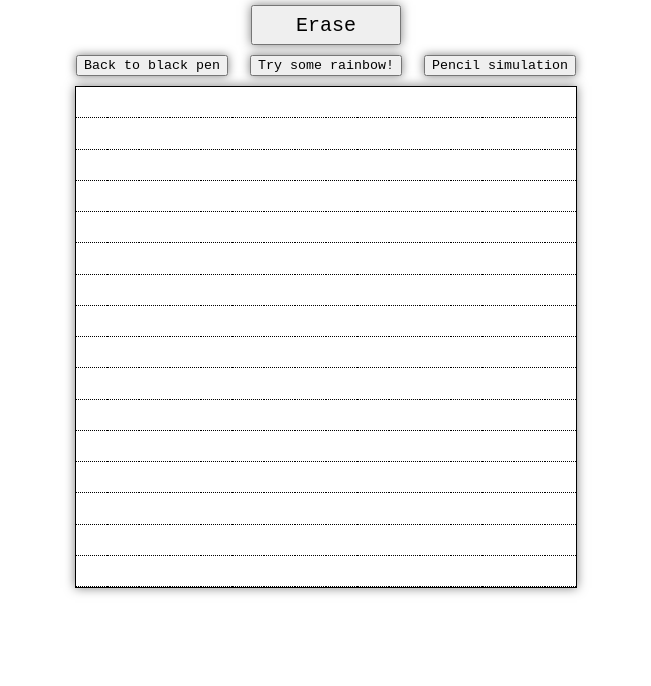
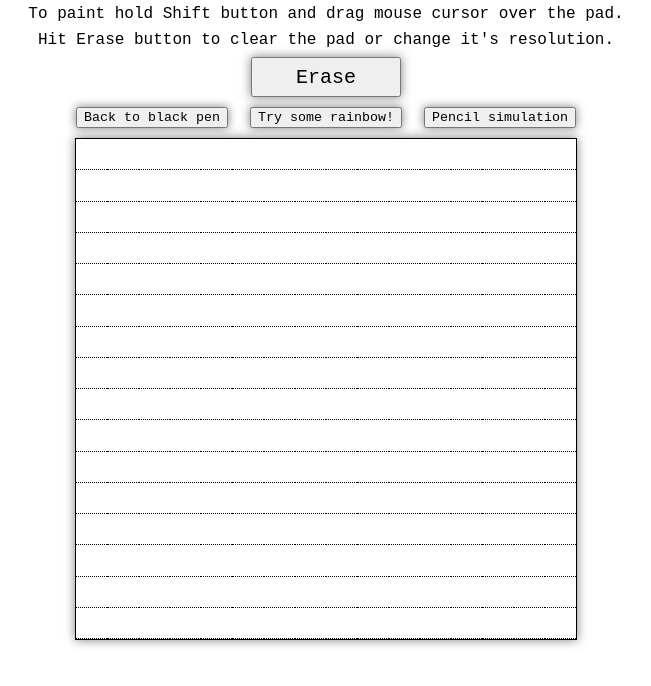
Before and after one commit to Anutka777/etch-a-sketch, a plain HTML site: page index.html in a window 1280 px wide. Shown: the whole page, without its empty margins (314-965 px from the left). Drawn offline with Linux system fonts and the light colour scheme.

Commit message:
ADD shiftkey-drawing. ADD a bit how-to-use

```diff
--- a/app.js
+++ b/app.js
@@ -84,6 +84,7 @@ function drawing() {
   Array.from(document.getElementsByClassName('grid-item')).forEach(function(item) {
     let hoverCount = 0;
     item.addEventListener('mouseenter', function(e) {
+      if (e.shiftKey) {
         if (penColor === 'pencil') {
 
           // Assign black color with rgba(0,0,0,[add 0.1 with each step])
@@ -100,8 +101,7 @@ function drawing() {
           // Assign black color
           e.target.style.backgroundColor = 'black';
         }
+      }
   });
 });
 }
-
-// TODO: Add rgba change only for one grid-item
--- a/index.html
+++ b/index.html
@@ -10,6 +10,8 @@
 <body>
 
   <div class="container">
+    <h2>To paint hold Shift button and drag mouse cursor over the pad.</h2>
+    <h2>Hit Erase button to clear the pad or change it's resolution.</h2>
     <button id="reset">Erase</button>
     <div id="button-container">
       <button id="black" class="options-button">Back to black pen</button>
--- a/style.css
+++ b/style.css
@@ -1,4 +1,10 @@
 button {
+  font-family: 'Courier New', Courier, monospace;
+}
+
+h2 {
+  padding-top: 2px;
+  text-align: center;
   font-family: 'Courier New', Courier, monospace;
 }
 
```
Also changed, not shown: 1 other file. Lines whose indentation alone changed are shown as unchanged.
